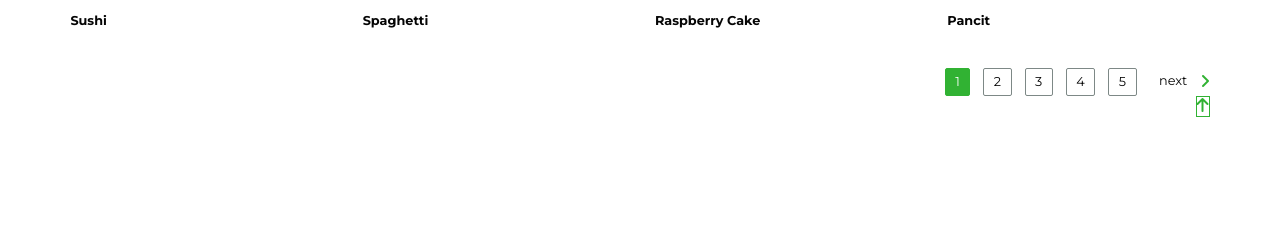
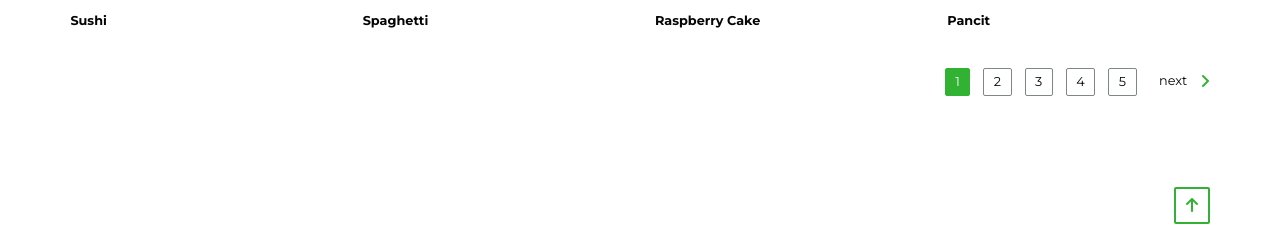
Before and after one commit to lawrencedovin/capstone-1-wonder-recipe, a Flask app: page / in a window 1280 px wide. Shown: the part 2828-3065 px from the top of the page. Before the commit the page ends 2945 px from the top, so only its background shows below. Run offline with Flask 2, Linux system fonts and the light colour scheme; some libraries are stand-ins or nearby versions.

Commit message:
Updated footer button

```diff
--- a/wonder-recipe/static/css/styles.css
+++ b/wonder-recipe/static/css/styles.css
@@ -180,7 +180,10 @@ body {
       bottom: .8rem; }
 
 .footer__button {
-  border: 1px solid #31B233; }
+  border: 2px solid #31B233;
+  margin: 11.4rem 0 1.6rem;
+  padding: 1rem 1.2rem .8rem;
+  border-radius: 2px; }
   .footer__button-icon {
     color: #31B233;
     font-size: 2rem; }
--- a/wonder-recipe/static/sass/_wonder-recipe.scss
+++ b/wonder-recipe/static/sass/_wonder-recipe.scss
@@ -227,7 +227,10 @@
 .footer {
 
     &__button {
-        border: 1px solid $color-green;
+        border: 2px solid #31B233;
+        margin: 11.4rem 0 1.6rem;
+        padding: 1rem 1.2rem .8rem;
+        border-radius: 2px;
 
         &-icon {
             color: $color-green;
```
